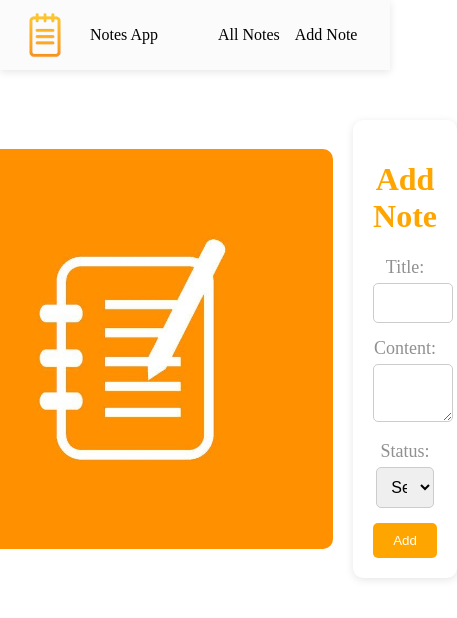
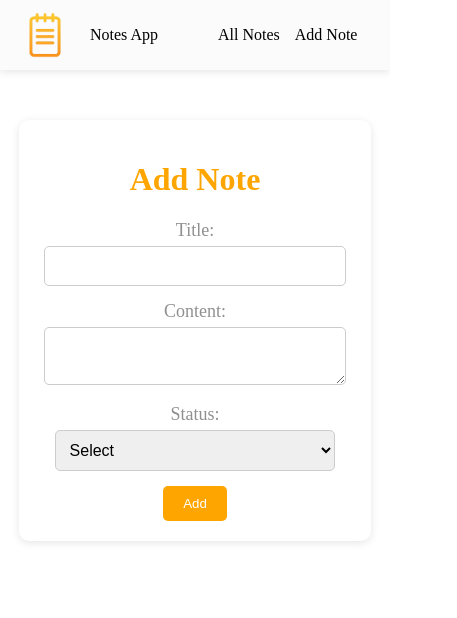
Before and after one commit to sandymosaad/notes-app, a React (Create React App) app: page /add in a window 390 px wide. Shown: the top 618 px of the page, 457 px wide, since content can reach past the window. Built offline with nearby package versions, Linux system fonts and the light colour scheme.

Commit message:
Hide add note image on mobile screens

```diff
--- a/src/Components/NoteForm/noteForm.module.css
+++ b/src/Components/NoteForm/noteForm.module.css
@@ -27,3 +27,9 @@
     border-radius: 5px;
     font-size: 16px;
 }
+
+@media screen and (max-width:560px){
+    .form {
+        width: 80%;
+    }
+}
--- a/src/Pages/AddNote/AddNote.js
+++ b/src/Pages/AddNote/AddNote.js
@@ -8,7 +8,7 @@ export default function AddNote({ onAdd }) {
   return (
     <div className={style.container}>
       <img className={style.addNoteImg} src={addNote} alt="Add Note" />
-      <NoteForm onAdd={onAdd} role={role} />
+      <NoteForm onAdd={onAdd} role={role}  />
     </div>
   );
 }
--- a/src/Pages/AddNote/addNote.module.css
+++ b/src/Pages/AddNote/addNote.module.css
@@ -11,3 +11,9 @@
   margin: auto;
   border-radius: 10px;
 }
+
+@media screen and (max-width:560px){
+    .addNoteImg {
+      display: none;
+    }
+}
```
Also changed, not shown: src/Pages/Home/home.module.css (line endings or trailing spaces).
